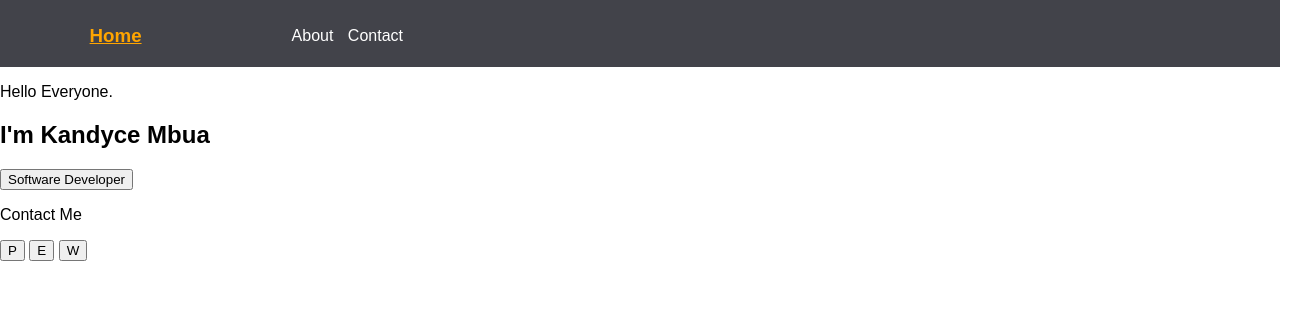
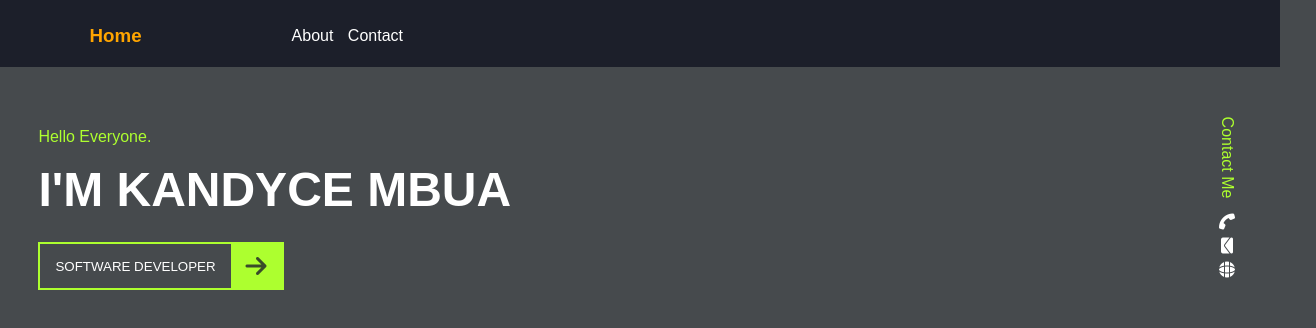
Before and after one commit to knmbua/website_basics, a plain HTML site: page index.html in a window 1280 px wide. Shown: the whole page, 1316 px wide, since content can reach past the window. Drawn offline with Linux system fonts and the light colour scheme.

Commit message:
finished the homepage!

```diff
--- a/css/style.css
+++ b/css/style.css
@@ -1,8 +1,15 @@
+/* VARIABLES */
+:root {
+  --mygreen: greenyellow;
+}
+
 /* RESETS */
 body{
+  background: #22272ad5;
     /* background: red */
     margin:0;
-    font-family: sans-serif
+    font-family: sans-serif;
+    overflow-x: hidden;
 }
 
     h3{
@@ -12,6 +19,18 @@ body{
   a{
     text-decoration: none;
   }
+
+/* ANIMATIONS */
+@keyframes slide-in{
+  from {
+    transform: translateX(-300%);
+  }
+
+  to {
+    transform:translateX(0);
+  }
+}
+
 /* CUSTOM STYLES */
 
   header{
@@ -22,8 +41,16 @@ body{
     align-items: center;
     /* push the direct children as far apart of possible, using the space between them (x-axis) */
     /* justify-content: space-between; */
-    background: #13141dcc;
+    background: #121422cc;
     padding: 25px 7% 20px;
+  }
+
+  header a{
+    color:orange
+  }
+  header a:hover
+  header a.active {
+    text-decoration: underline
   }
 
   header nav{
@@ -31,17 +58,72 @@ body{
     margin-left: 150px;
   }
 
-  header a{
-    color:orange
-  }
-  header a:hover, header a.active{
-    text-decoration: underline
-  }
-
   header nav a {
     color:white
   }
+
 /* select all links within the nav except the last one */
   header nav a:not(:last-child){
    margin-right: 10px;
   }
+
+  main{
+    display: flex;
+    justify-content: space-between;
+    padding:45px 3% 10%
+  }
+
+  section p {
+    color:var(--mygreen);
+  }
+  section h1{
+    color:white;
+    font-size: 3rem;
+    text-transform:uppercase;
+    margin:0 0 25px;
+    animation: slide-in 1s;
+    }
+
+    section button {
+      background: none;
+      border: 2px solid var(--mygreen);
+      padding: 0 0 0 15px;
+      color:white;
+      text-transform: uppercase;
+      cursor:pointer;
+      display:flex;
+      align-items: center;
+      transition:all .4s;
+    }
+
+    section button i {
+    color:#22272ad5;
+    font-size: 1.5rem;
+    background: var(--mygreen);
+    padding: 10px 15px;
+    margin-left: 15px;
+    }
+
+    section button:hover {
+      background: rgb(189, 227, 112);
+      color:#22272ad5;
+      transform: translateX(10px);
+    }
+
+    aside {
+      display:flex;
+      align-items: center;
+      transform: rotate(90deg);
+      position: relative;
+      left: 70px;
+    }
+
+    aside p {
+      color:var(--mygreen);
+      margin-right: 15px;
+    }
+
+    aside i {
+      color:white;
+      margin-right: 8px;
+    }
--- a/index.html
+++ b/index.html
@@ -3,6 +3,7 @@
 <html>
     <head>
         <title> Website Basics</title>
+        <link rel="stylesheet" href="https://cdnjs.cloudflare.com/ajax/libs/font-awesome/6.6.0/css/all.min.css">
 
         <link rel="stylesheet" href="./css/style.css">
     </head>
@@ -25,14 +26,14 @@
                <!-- <p style="color: orange; background-color:lightseagreen;" Hello Everyone.</p> -->
             <p>Hello Everyone.</p>
              <h1>I'm Kandyce Mbua</h1>
-            <button>Software Developer</button>
+            <button>Software Developer <i class="fa-solid fa-arrow-right"></i></button>
             </section>
 
             <aside>
                 <p>Contact Me</p>
-                <button>P</button>
-                <button>E</button>
-                <button>W</button>
+                <i class="fa-solid fa-phone"></i>
+                <i class="fa-solid fa-envelope"></i>
+                <i class="fa-solid fa-globe"></i>
             </aside>
         </main>
     </body>
```
